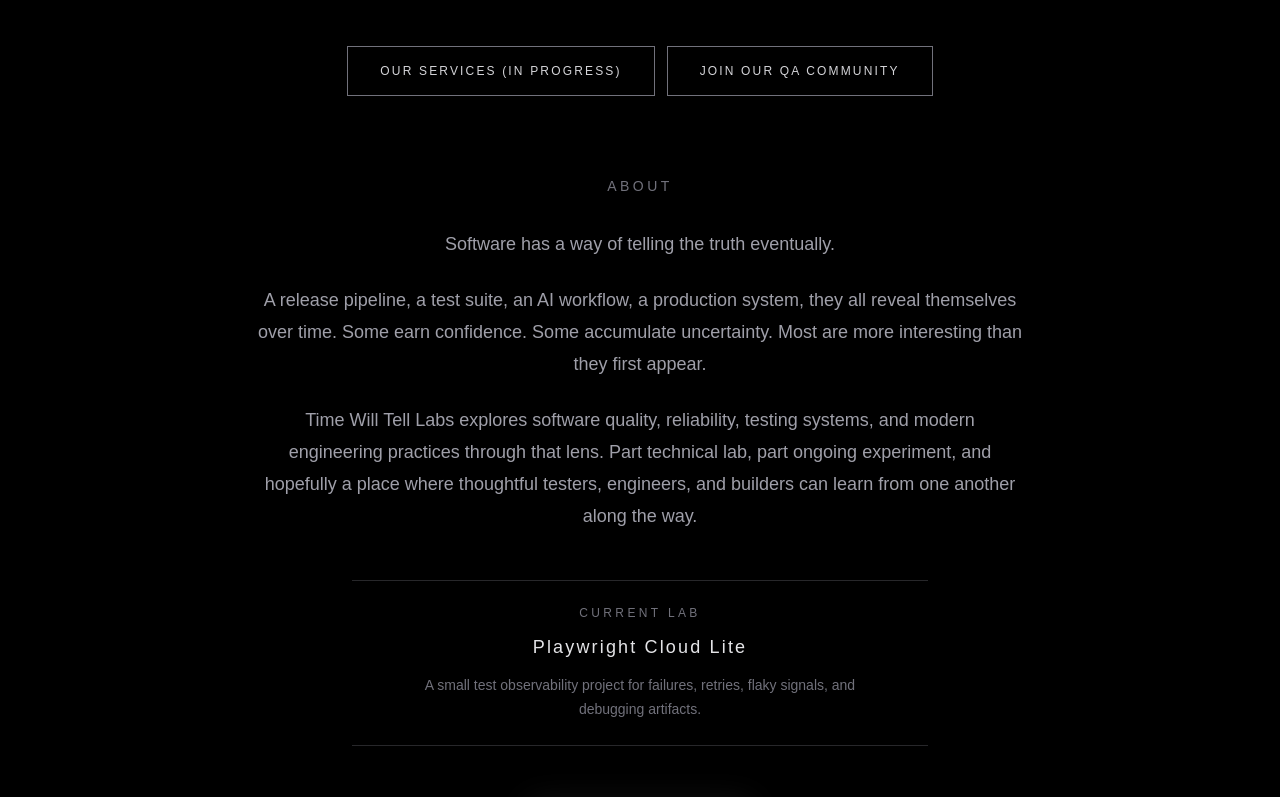
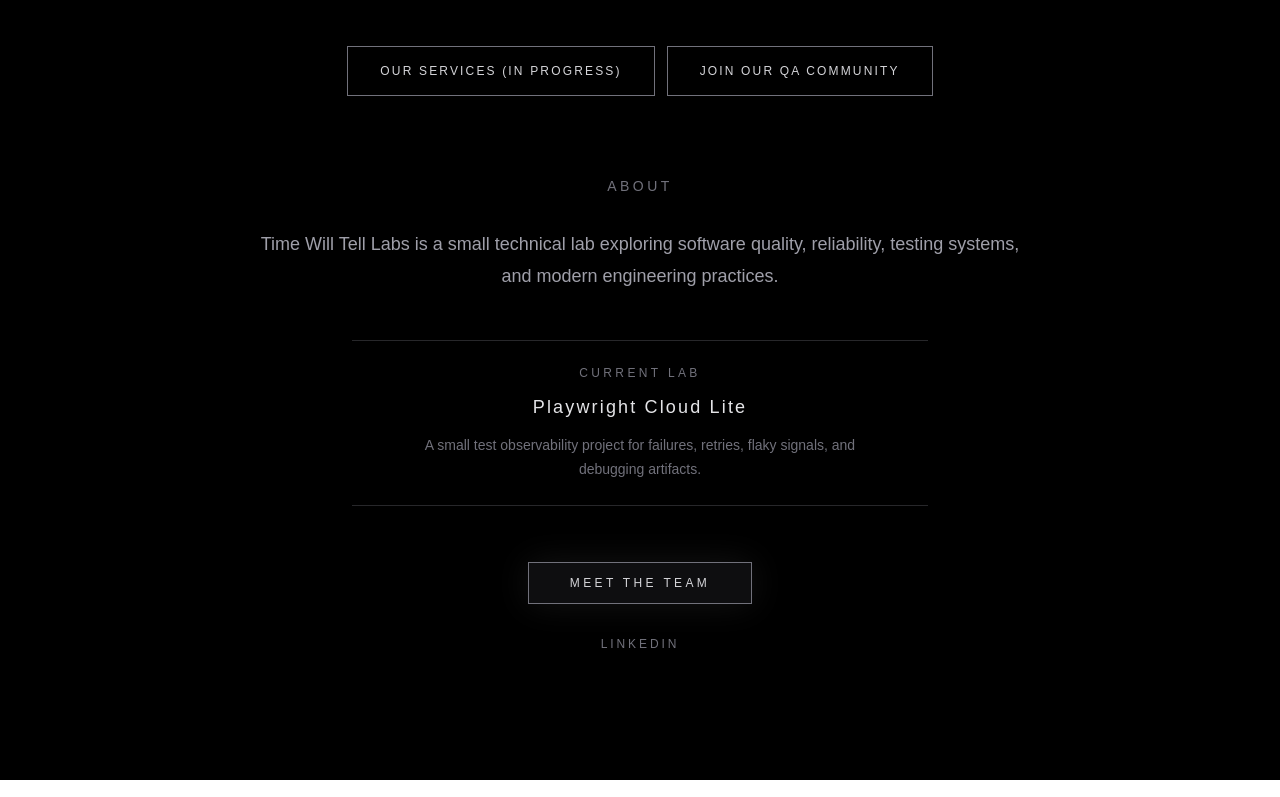
Before and after one commit to canaanalan/time-will-tell-labs-site, a Next.js app: page / in a window 1280 px wide. Shown: the part 644-1441 px from the top of the page. Built offline with nearby package versions, Linux system fonts and the light colour scheme.

Commit message:
simplify about  page

```diff
--- a/app/components/ContactModal.tsx
+++ b/app/components/ContactModal.tsx
@@ -120,7 +120,7 @@
       open={open}
       onClose={onClose}
       eyebrow="Our Services"
-      title="What needs testing?"
+      title="What needs testing? (Coming Soon)"
       titleId="contact-modal-title"
       maxWidth="max-w-3xl"
     >
--- a/app/page.tsx
+++ b/app/page.tsx
@@ -153,22 +153,8 @@
   </p>
 
   <p className="mt-8 text-lg leading-8 text-zinc-400">
-    Software has a way of telling the truth eventually.
-  </p>
-
-  <p className="mt-6 text-lg leading-8 text-zinc-400">
-    A release pipeline, a test suite, an AI workflow, a production
-    system, they all reveal themselves over time. Some earn confidence.
-    Some accumulate uncertainty. Most are more interesting than they
-    first appear.
-  </p>
-
-      <p className="mt-6 text-lg leading-8 text-zinc-400">
-    Time Will Tell Labs explores software quality, reliability, testing
-    systems, and modern engineering practices through that lens. Part
-    technical lab, part ongoing experiment, and hopefully a place where
-    thoughtful testers, engineers, and builders can learn from one
-    another along the way.
+    Time Will Tell Labs is a small technical lab exploring software quality,
+    reliability, testing systems, and modern engineering practices.
   </p>
 
   <button
```
